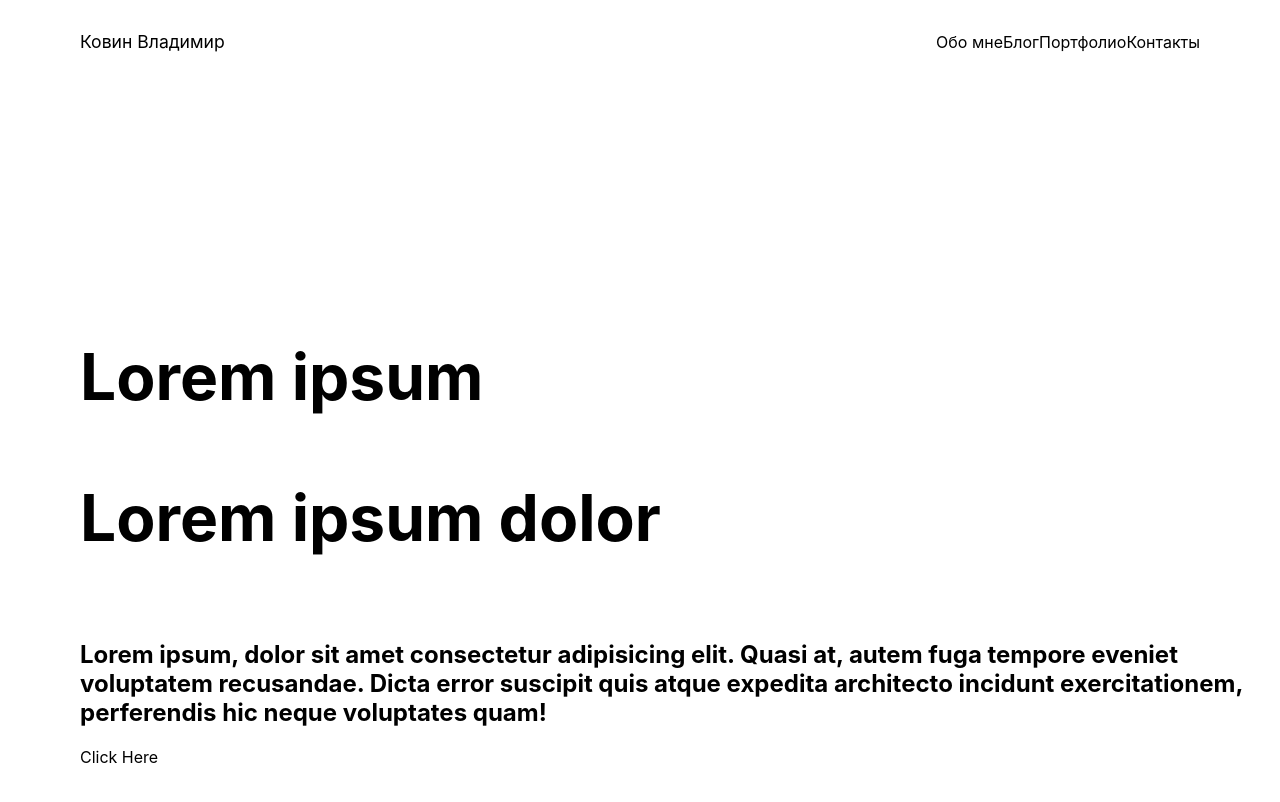
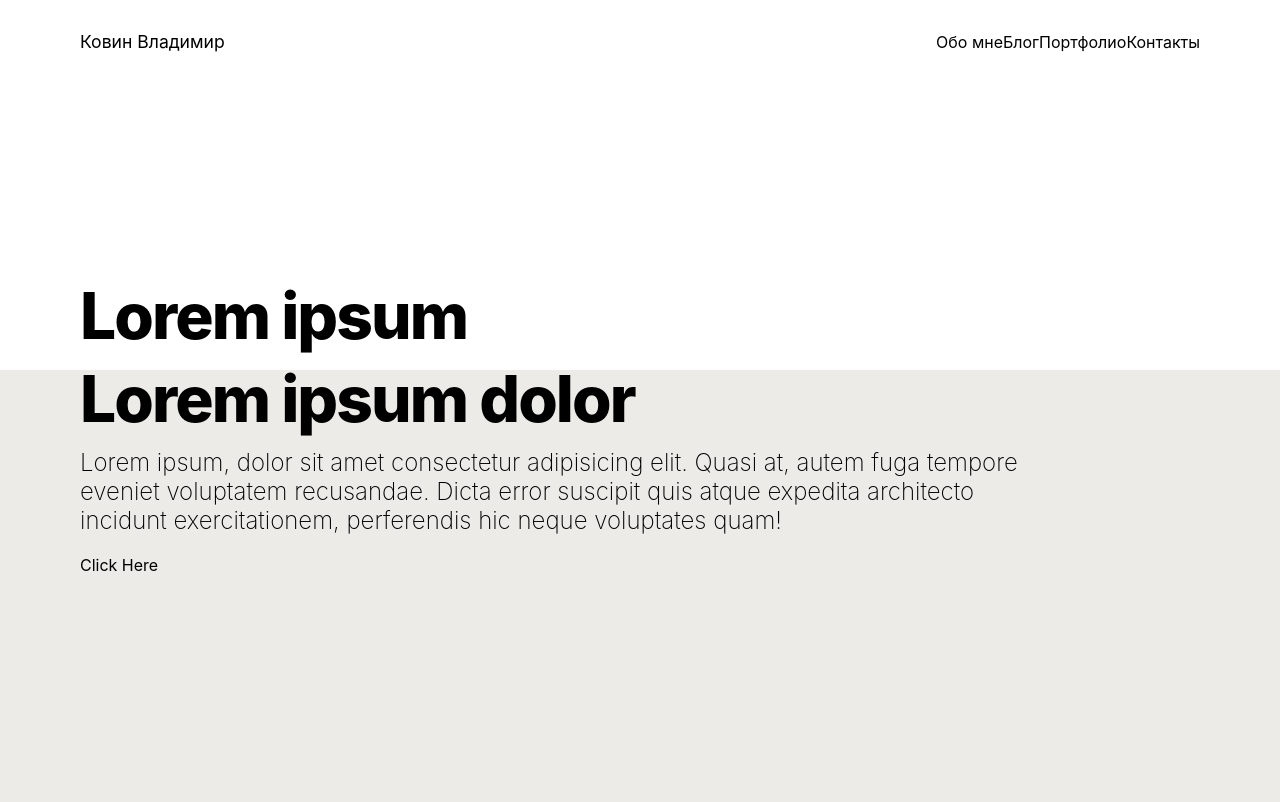
Before and after one commit to Asteraceaeaa/svelte-test, a SvelteKit app: page / in a window 1280 px wide. Shown: the top 802 px of the page. Built offline with nearby package versions, Linux system fonts and the light colour scheme.

Commit message:
add styles

```diff
--- a/src/routes/+page.svelte
+++ b/src/routes/+page.svelte
@@ -53,5 +53,40 @@
 
     .info h1 p {
         position: relative;
+        font: inherit;
+        margin: 0;
+        text-align: left;
+        line-height: 130%;
+        width: fit-content;
+        font-weight: 800;
+        letter-spacing: -.03em;
+    }
+
+    .info h2 {
+        max-width: 65ch;
+        font-weight: 200;
+        margin-top: .5rem;
+    }
+
+    .background-div {
+        background-color: #ecebe8;
+        width: 100%;
+        height: 56vh;
+        margin: -205px auto;
+    }
+
+    .info .info-text {
+        position: relative;
+    }
+
+    .scroll-button {
+        display: flex;
+        border: none;
+        outline: none;
+        cursor: pointer;
+    }
+
+    .scroll-button .arrow {
+        margin-left: .5rem;
     }
 </style>
```
